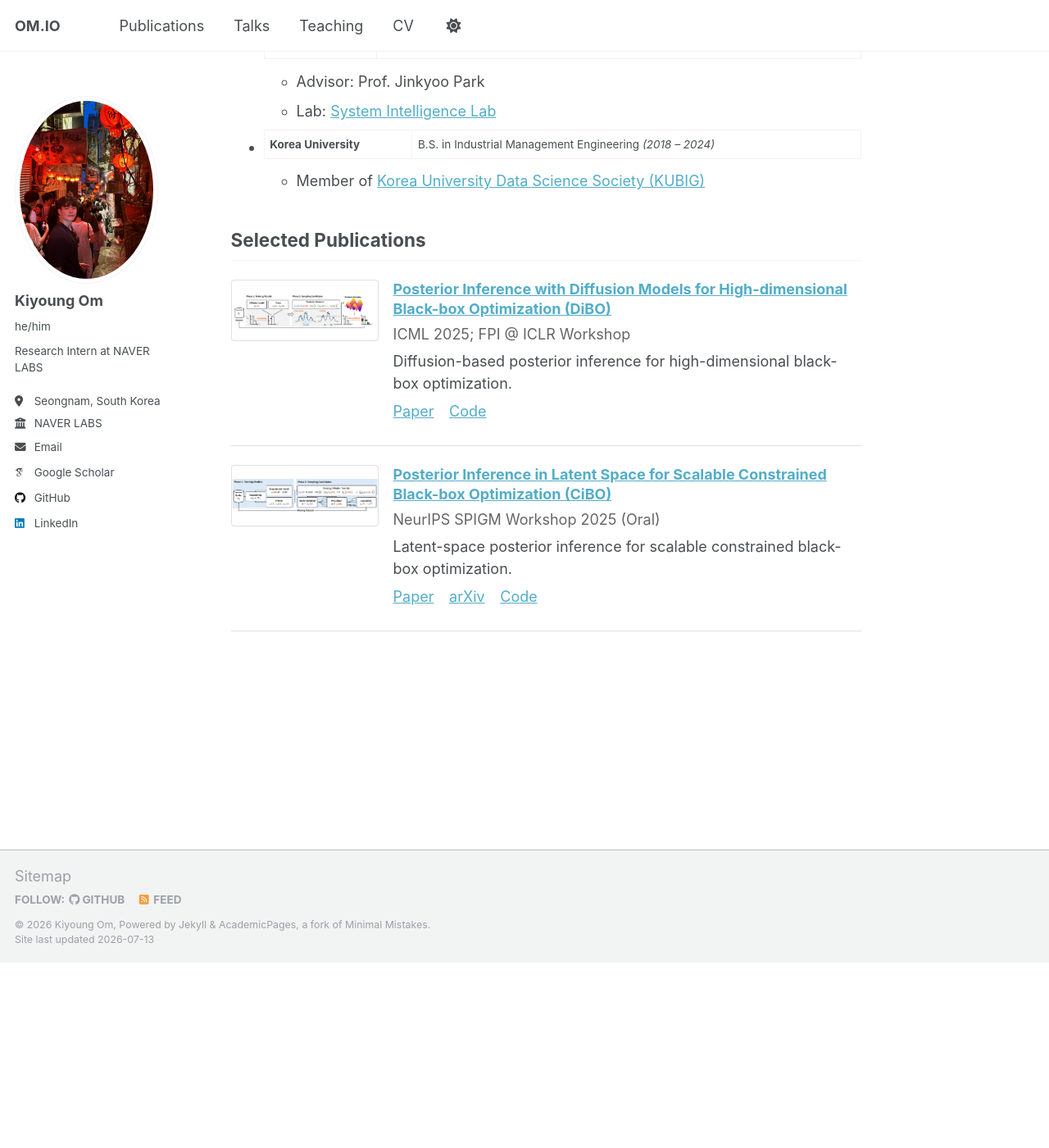
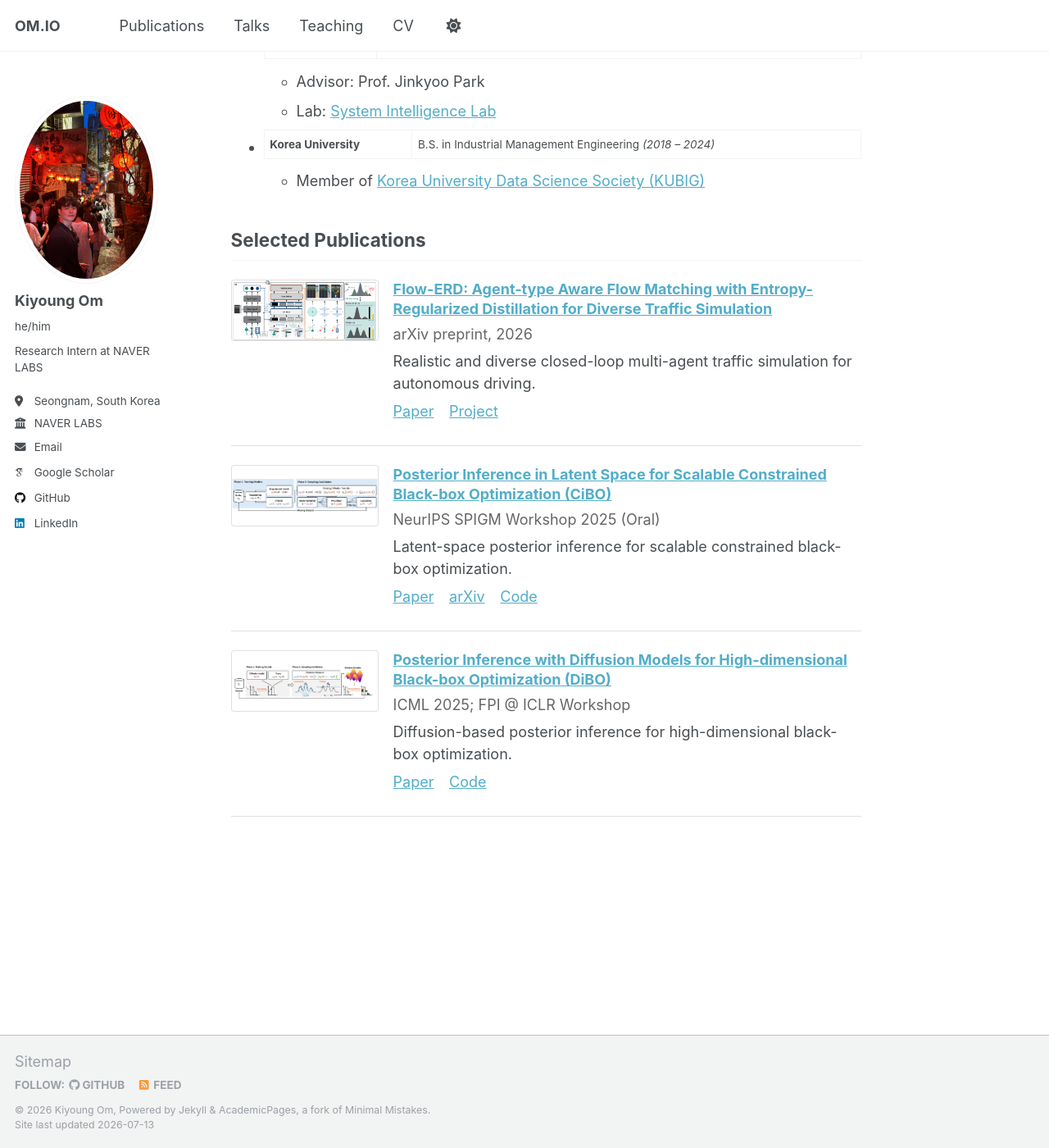
Before and after one commit to umkiyoung/umkiyoung.github.io, a Jekyll site: the page built from _pages/about.md, in a window 1280 px wide and 1400 px high, scrolled down 678 px. Shown: the whole window at 82% size. Built offline with Jekyll 4.4.1, drawn with Linux system fonts in a browser that asks for light colours; some web fonts are replaced; before the commit the page ends 1852 px from its top, so only the background shows below that.

Commit message:
Add Flow-ERD publication

```diff
--- a/_config.yml
+++ b/_config.yml
@@ -81,7 +81,7 @@ publication_category:
   books:
     title: 'Books'
   manuscripts:
-    title: 'Journal Articles'
+    title: 'Manuscripts'
   conferences:
     title: 'Conference Papers'
 
--- a/_pages/about.md
+++ b/_pages/about.md
@@ -32,16 +32,16 @@ Hi! I'm Kiyoung Om, a research intern on the Robotics & Embodied AI Team at [NAV
 
 <div class="selected-publications">
   <article class="selected-publication">
-    <a class="selected-publication__image" href="/publication/2025-05-01-dibo">
-      <img src="/images/publication/dibo.png" alt="DiBO framework overview">
+    <a class="selected-publication__image" href="/publication/2026-07-08-flow-erd">
+      <img src="/images/publication/flow-erd.png" alt="Flow-ERD framework overview">
     </a>
     <div class="selected-publication__content">
-      <h3><a href="/publication/2025-05-01-dibo">Posterior Inference with Diffusion Models for High-dimensional Black-box Optimization (DiBO)</a></h3>
-      <p class="selected-publication__meta">ICML 2025; FPI @ ICLR Workshop</p>
-      <p>Diffusion-based posterior inference for high-dimensional black-box optimization.</p>
+      <h3><a href="/publication/2026-07-08-flow-erd">Flow-ERD: Agent-type Aware Flow Matching with Entropy-Regularized Distillation for Diverse Traffic Simulation</a></h3>
+      <p class="selected-publication__meta">arXiv preprint, 2026</p>
+      <p>Realistic and diverse closed-loop multi-agent traffic simulation for autonomous driving.</p>
       <p class="selected-publication__links">
-        <a href="https://openreview.net/forum?id=EXds2NBOoq">Paper</a>
-        <a href="https://github.com/umkiyoung/DiBO">Code</a>
+        <a href="https://arxiv.org/abs/2607.06957">Paper</a>
+        <a href="https://seulbinhwang.github.io/flow-erd-project-page/">Project</a>
       </p>
     </div>
   </article>
@@ -61,4 +61,19 @@ Hi! I'm Kiyoung Om, a research intern on the Robotics & Embodied AI Team at [NAV
       </p>
     </div>
   </article>
+
+  <article class="selected-publication">
+    <a class="selected-publication__image" href="/publication/2025-05-01-dibo">
+      <img src="/images/publication/dibo.png" alt="DiBO framework overview">
+    </a>
+    <div class="selected-publication__content">
+      <h3><a href="/publication/2025-05-01-dibo">Posterior Inference with Diffusion Models for High-dimensional Black-box Optimization (DiBO)</a></h3>
+      <p class="selected-publication__meta">ICML 2025; FPI @ ICLR Workshop</p>
+      <p>Diffusion-based posterior inference for high-dimensional black-box optimization.</p>
+      <p class="selected-publication__links">
+        <a href="https://openreview.net/forum?id=EXds2NBOoq">Paper</a>
+        <a href="https://github.com/umkiyoung/DiBO">Code</a>
+      </p>
+    </div>
+  </article>
 </div>
```
Also changed, not shown: _publications/2026-07-08-flow-erd.md (added, +17 -0 lines), images/publication/flow-erd.png (added).
